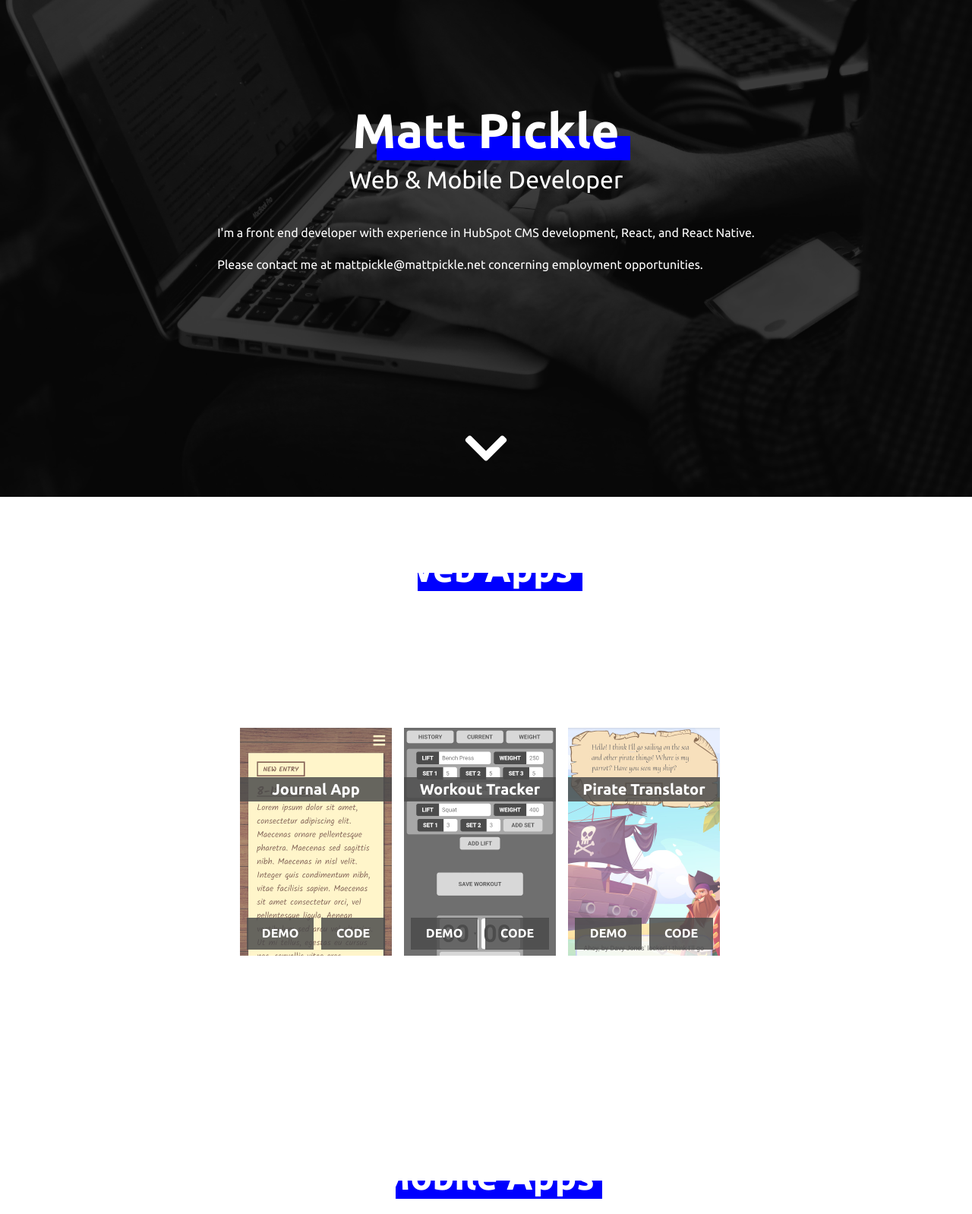
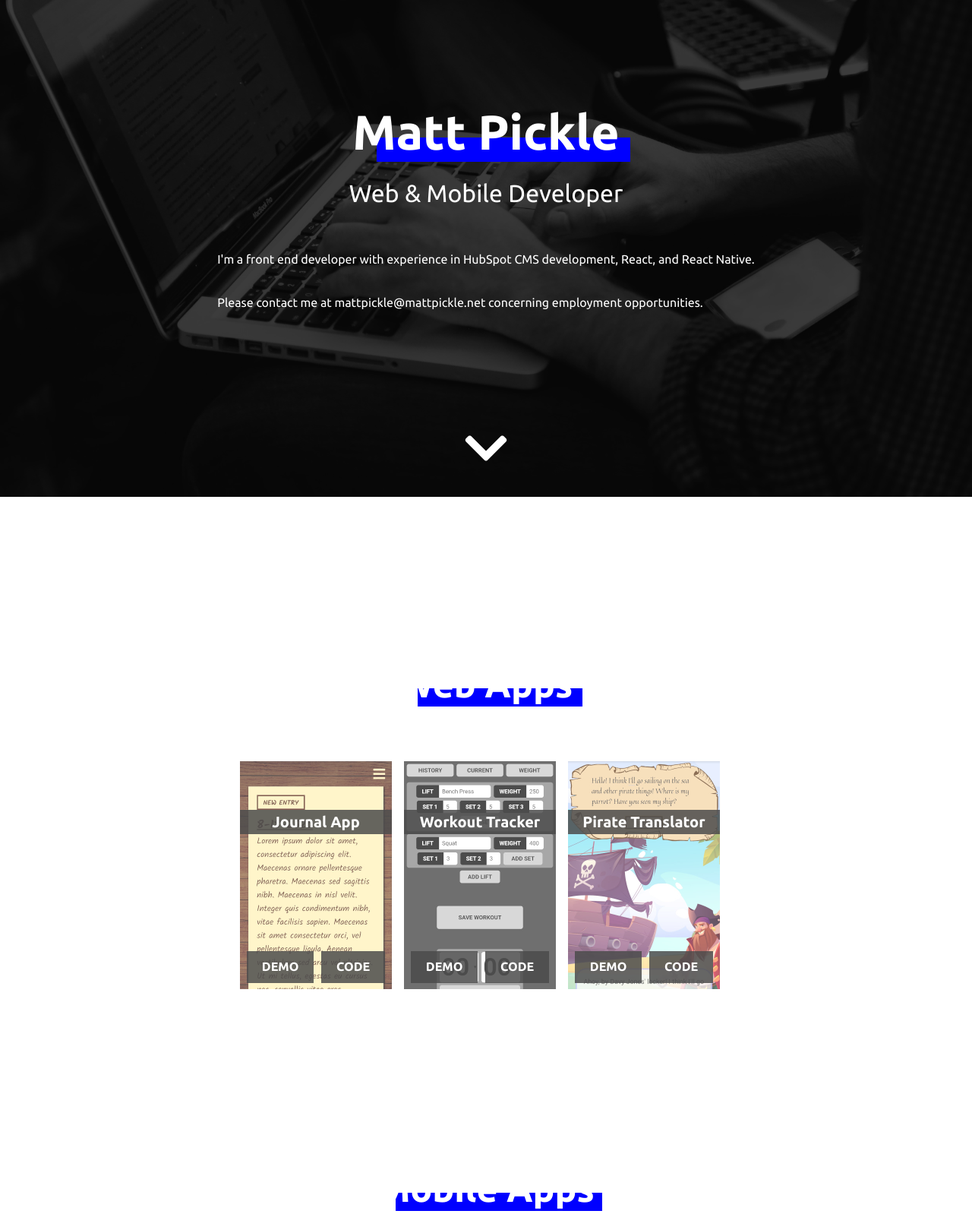
Before and after one commit to matt-pickle/portfolio-firebase, a plain HTML site: page public/index.html in a window 1280 px wide. Shown: the part 146-1744 px from the top of the page at 76% size. Drawn offline with Linux system fonts and the light colour scheme.

Commit message:
Adjust spacing

```diff
--- a/public/index.html
+++ b/public/index.html
@@ -31,7 +31,7 @@
       <section id="home">
         <div class="home-text-container">
           <h1 class="home-title blue-line">Matt Pickle</h1>
-          <h2 class="home-subtitle">Web & Mobile Developer</h2>
+          <p class="home-subtitle">Web & Mobile Developer</p>
           <p class="home-text">I'm a front end developer with experience in HubSpot CMS development, React, and React Native.</p>
           <p class="home-text">Please contact me at mattpickle@mattpickle.net concerning employment opportunities.</p>
        </div>
@@ -39,7 +39,7 @@
       </section>
 
       <section id="web-apps">
-        <h1 class="section-title">Web Apps</h1>
+        <h2 class="section-title">Web Apps</h2>
         <div class="projects-container">
           <div class="project journal">
             <p class="project-title">Journal App</p>
@@ -60,7 +60,7 @@
       </section>
 
       <section id="mobile-apps">
-        <h1 class="section-title">Mobile Apps</h1>
+        <h2 class="section-title">Mobile Apps</h2>
         <div class="projects-container">
           <div class="project garden">
             <p class="project-title">Garden Planner</p>
@@ -111,7 +111,7 @@
       </section>
 
       <section id="skills">
-        <h1 class="section-title">Skills</h1>
+        <h2 class="section-title">Skills</h2>
         <ul class="skills-list">
           <li>JavaScript</li>
           <li>HTML5</li>
@@ -126,7 +126,7 @@
       </section>
 
       <section id="contact">
-        <h1 class="section-title">Contact</h1>
+        <h2 class="section-title">Contact</h2>
         <form onsubmit="setTimeout(function(){window.location.reload();},50);"
               action="https://us-central1-portfolio-84ccb.cloudfunctions.net/sendEmail"
               id="contact-form"
--- a/public/styles.css
+++ b/public/styles.css
@@ -100,6 +100,11 @@ nav a {
   font-size: 2rem;
 }
 
+section {
+  padding: 1em;
+  margin-bottom: 10em;
+}
+
 @media (min-width: 600px) {
   nav {
     background: none;
@@ -151,6 +156,7 @@ nav a {
   justify-items: center;
   align-items: center;
   height: 100vh;
+  padding: 0 1em;
 }
 
 .home-text-container {
@@ -163,7 +169,7 @@ nav a {
   color: white;
   font-size: 3rem;
   line-height: 1.25;
-  margin: 0;
+  margin-bottom: .25em;
 }
 
 .home-title::after {
@@ -186,7 +192,7 @@ nav a {
 .home-text {
   justify-self: start;
   color: white;
-  margin: 0 2em 1em;
+  margin-bottom: 1em;
 }
 
 .fa-chevron-down {
@@ -220,7 +226,7 @@ nav a {
   }
 }
 
-/* PROJECTS SECTION*/
+/* PROJECTS SECTION */
 
 #web-apps {
   grid-area: web-apps;
@@ -228,8 +234,6 @@ nav a {
   grid-template-rows: min-content 1fr;
   align-items: center;
   justify-items: center;
-  min-height: 100vh;
-  padding: 1em;
 }
 
 #mobile-apps {
@@ -238,15 +242,13 @@ nav a {
   grid-template-rows: min-content 1fr;
   align-items: center;
   justify-items: center;
-  min-height: 100vh;
-  padding: 1em;
 }
 
 .section-title {
   color: white;
   font-size: 2rem;
   line-height: 1.25;
-  margin: 1em 0;
+  margin-bottom: 1.5em;
 }
 
 .section-title::after {
@@ -386,10 +388,6 @@ nav a {
   .projects-container {
     grid-template-columns: auto auto auto auto;
   }
-
-  .section-title {
-    margin: 1em 0 0;
-  }
 }
 
 /* SKILLS SECTION */
@@ -400,8 +398,6 @@ nav a {
   grid-template-rows: min-content 1fr;
   align-items: center;
   justify-items: center;
-  min-height: 100vh;
-  padding: 1em;
 }
 
 .skills-list {
@@ -444,7 +440,6 @@ nav a {
   display: grid;
   grid-template-rows: min-content 1fr;
   justify-items: center;
-  min-height: 100vh;
 }
 
 #contact-form {
```
